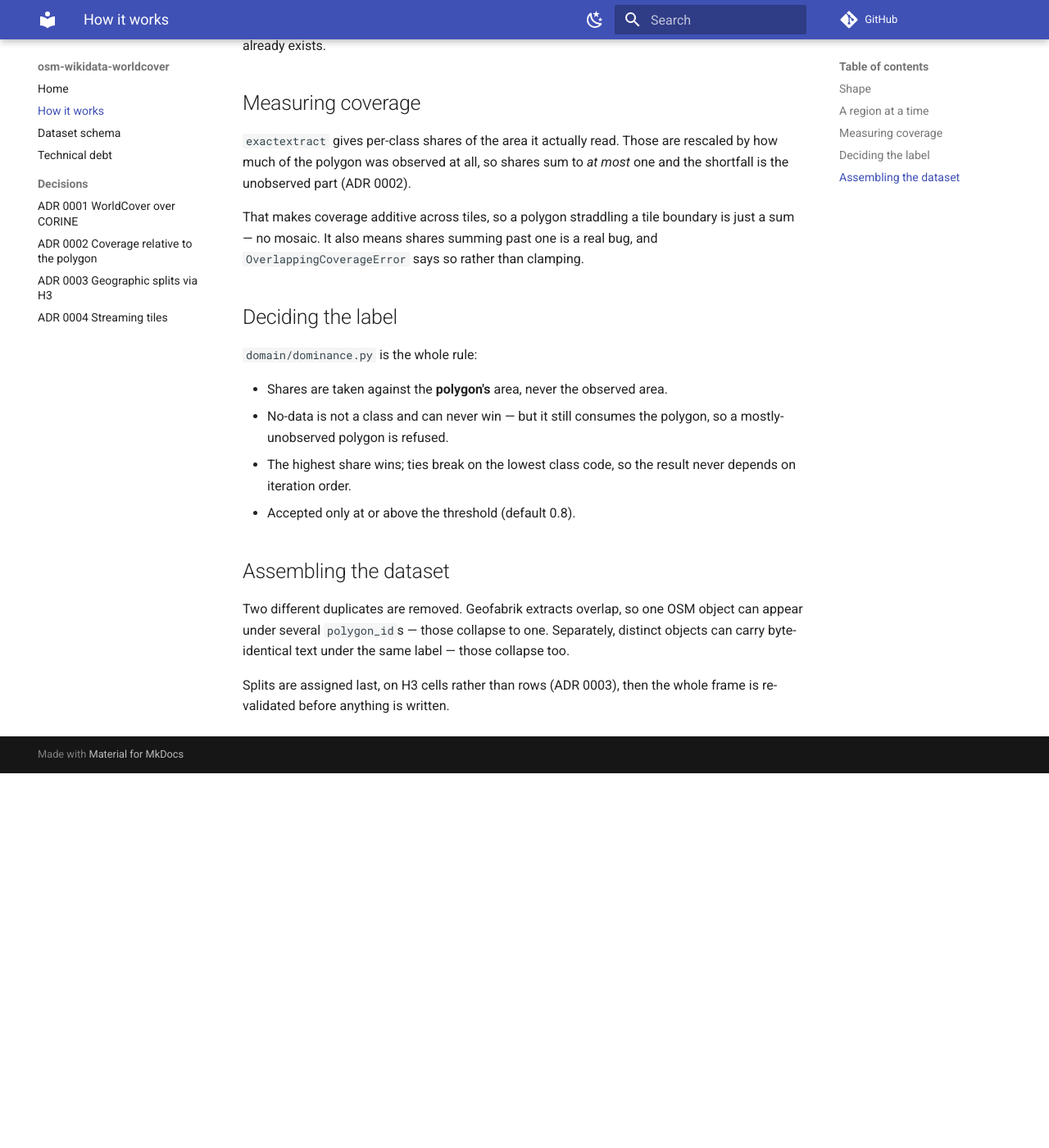
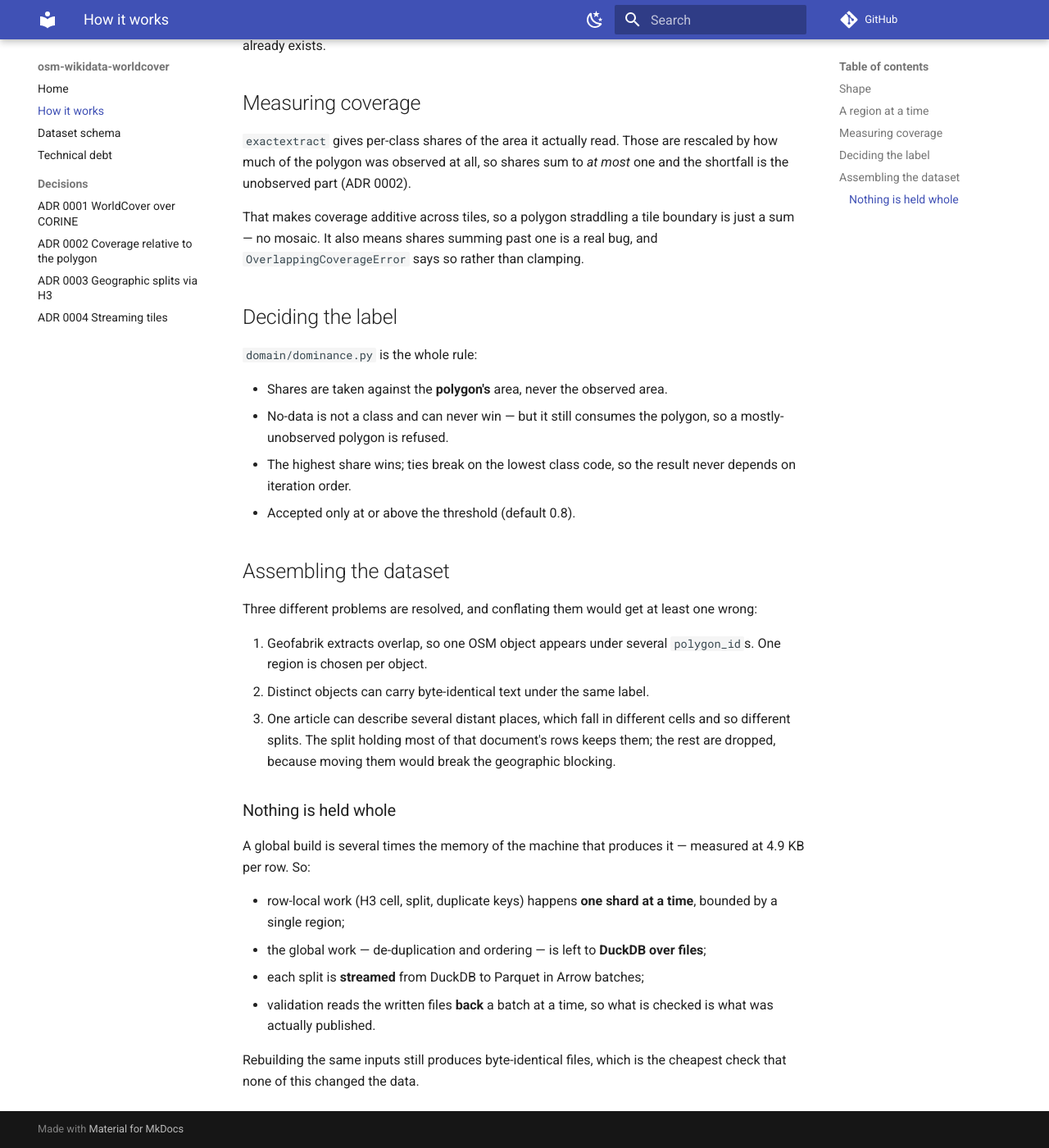
Before and after one commit to NoeFlandre/osm-wikidata-worldcover, an MkDocs documentation site: the page built from docs/pipeline.md, in a window 1280 px wide and 1400 px high, scrolled down 714 px. Shown: the whole window at 82% size. Built offline with MkDocs 1.6.1 and Material for MkDocs 9.7.7, drawn with Linux system fonts in a browser that asks for light colours; comment, search, counter and statistics services are not loaded; before the commit the page ends 1657 px from its top, so only the background shows below that.

Commit message:
Document the streaming assembly
Co-Authored-By: Claude Opus 5 <noreply@anthropic.com>

```diff
--- a/docs/pipeline.md
+++ b/docs/pipeline.md
@@ -48,10 +48,29 @@ real bug, and `OverlappingCoverageError` says so rather than clamping.
 
 ## Assembling the dataset
 
-Two different duplicates are removed. Geofabrik extracts overlap, so one OSM
-object can appear under several `polygon_id`s — those collapse to one. Separately,
-distinct objects can carry byte-identical text under the same label — those
-collapse too.
+Three different problems are resolved, and conflating them would get at least
+one wrong:
 
-Splits are assigned last, on H3 cells rather than rows (ADR 0003), then the
-whole frame is re-validated before anything is written.
+1. Geofabrik extracts overlap, so one OSM object appears under several
+   `polygon_id`s. One region is chosen per object.
+2. Distinct objects can carry byte-identical text under the same label.
+3. One article can describe several distant places, which fall in different
+   cells and so different splits. The split holding most of that document's
+   rows keeps them; the rest are dropped, because moving them would break the
+   geographic blocking.
+
+### Nothing is held whole
+
+A global build is several times the memory of the machine that produces it —
+measured at 4.9 KB per row. So:
+
+- row-local work (H3 cell, split, duplicate keys) happens **one shard at a
+  time**, bounded by a single region;
+- the global work — de-duplication and ordering — is left to **DuckDB over
+  files**;
+- each split is **streamed** from DuckDB to Parquet in Arrow batches;
+- validation reads the written files **back** a batch at a time, so what is
+  checked is what was actually published.
+
+Rebuilding the same inputs still produces byte-identical files, which is the
+cheapest check that none of this changed the data.
```
Also changed, not shown: coverage.json.
